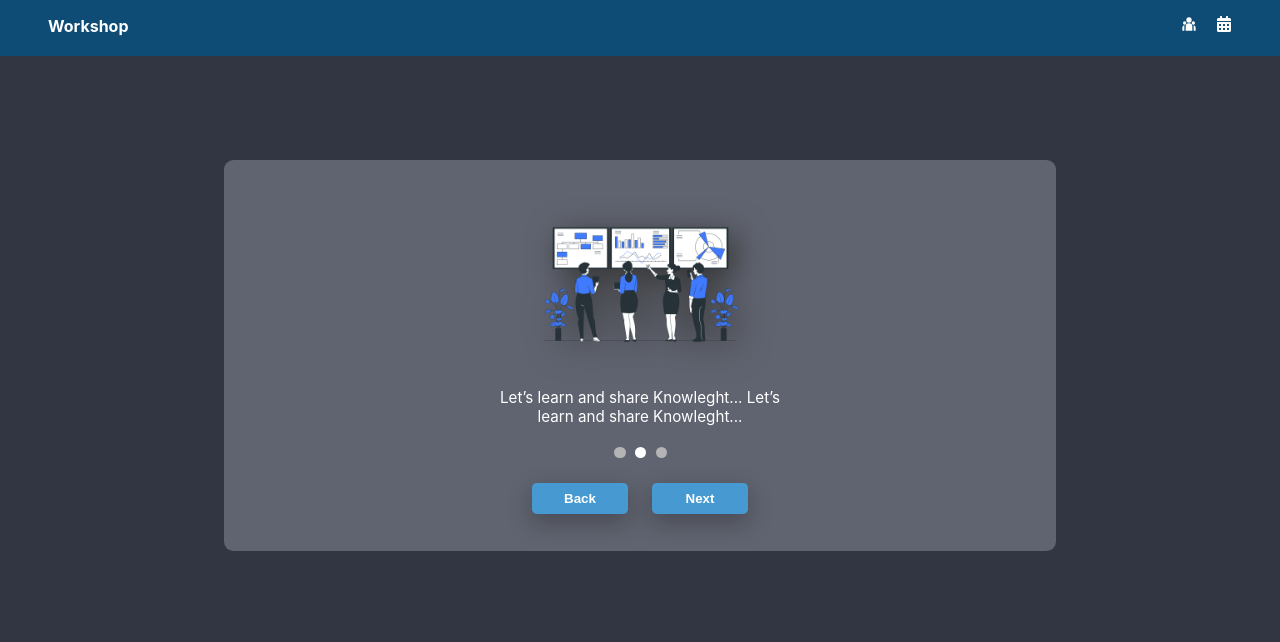
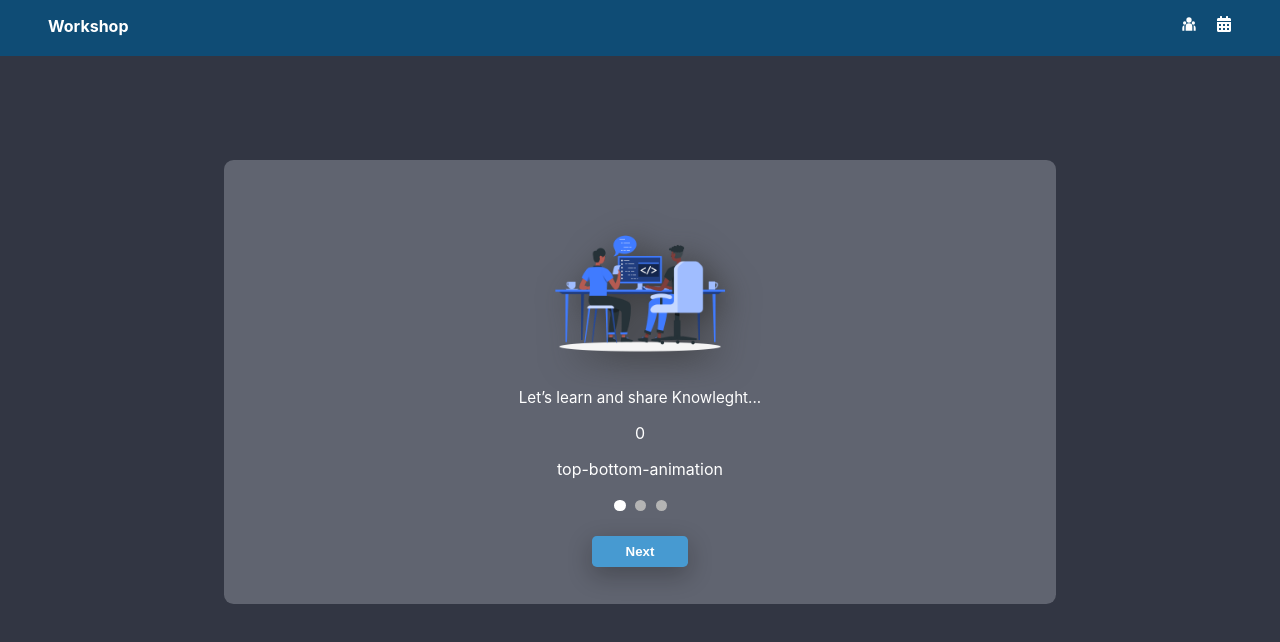
Before and after one commit to robertocarlosmedina/workshop, a React (Create React App) app: page / in a window 1280 px wide. Shown: the top 642 px of the page. Built offline with nearby package versions, Linux system fonts and the light colour scheme.

Commit message:
Coding the sildes animations.

```diff
--- a/src/components/uicards/cards.css
+++ b/src/components/uicards/cards.css
@@ -16,4 +16,5 @@
   padding: 1rem;
   border-radius: var(--card-border-radius);
   text-align: center;
+  overflow: hidden;
 }
--- a/src/components/userInterface/frontPage.js
+++ b/src/components/userInterface/frontPage.js
@@ -1,4 +1,4 @@
-import { useState, React } from "react";
+import { useState, useRef, React } from "react";
 
 import UICards from "../uicards/uiCards";
 import AppHeader from "../headers/appHeader";
@@ -10,7 +10,8 @@ import digitalPresentationIlustration from "../../assets/ilustrations/digital-pr
 import subscribeBroIlustration from "../../assets/ilustrations/subscriber-bro.png";
 
 function FrontPage() {
-  const [positionIndex, setPositionIndex] = useState(1);
+  const [positionIndex, setPositionIndex] = useState(0);
+  const [animationClass, setAnimationClass] = useState("top-bottom-animation")
   const carroselPartes = [
     {
       id: 1,
@@ -32,8 +33,23 @@ function FrontPage() {
       text: "blabLet’s learn and share Knowleght... Let’s learn and share Knowleght... labla",
       ilustrationUrl: subscribeBroIlustration,
       altText: "",
-    },
+    }
   ];
+
+  const changePositionIndexANDanimation = ( index ) =>{
+    const lastIndex = positionIndex
+    setPositionIndex(index)
+    console.log(`${lastIndex}, ${index}, ${parseInt(lastIndex) - parseInt(index)}`)
+    if(parseInt(lastIndex) - parseInt(index) < parseInt(index)){
+      setAnimationClass("right-left-animation")
+      console.log(`Firts: ${animationClass}`)
+    }
+    else{
+      setAnimationClass("left-right-animation")
+      console.log(`Secund: ${animationClass}`)
+
+    }
+  }
 
   return (
     <main>
@@ -45,16 +61,18 @@ function FrontPage() {
           ilustrationUrl={carroselPartes[positionIndex].ilustrationUrl}
           ilustrationDescription={carroselPartes[positionIndex].altText}
           textToDisplay={carroselPartes[positionIndex].text}
+          animationClass={animationClass}
         />
-        <p></p>
+        <p>{positionIndex}</p>
+        <p>{animationClass}</p>
         <PositionController
           currentIndex={positionIndex}
-          setPositionIndex={setPositionIndex}
+          changePositionIndexANDanimation={changePositionIndexANDanimation}
         />
 
         <ControllerButtons
           currentIndex={positionIndex}
-          setPositionIndex={setPositionIndex}
+          changePositionIndexANDanimation={changePositionIndexANDanimation}
         />
       </UICards>
     </main>
--- a/src/components/userInterface/infoDisplay/contentToDisplay.css
+++ b/src/components/userInterface/infoDisplay/contentToDisplay.css
@@ -1,10 +1,55 @@
-.content-display{
-    text-align: center;
+.content-display {
+  text-align: center;
 }
 
-.desciption-text{
-    max-width: 20rem;
-    text-align: center;
-    margin: 0 auto;
-    font-size: max(.5rem, .95rem);
+.desciption-text {
+  max-width: 20rem;
+  text-align: center;
+  margin: 0 auto;
+  font-size: max(0.5rem, 0.95rem);
 }
+
+.top-bottom-animation {
+  animation: top-bottom-animation 2s both;
+}
+
+.right-left-animation {
+  animation: right-left-animation 2s both;
+}
+
+.left-right-animation {
+  animation: left-right-animation 2s both;
+}
+
+@keyframes top-bottom-animation {
+  from {
+    transform: translateY(-2rem);
+    opacity: 0;
+  }
+  to {
+    transform: translateY(0rem);
+    opacity: 1;
+  }
+}
+
+@keyframes right-left-animation {
+  from {
+    transform: translateX(3rem);
+    opacity: 0;
+  }
+  to {
+    transform: translateX(0rem);
+    opacity: 1;
+  }
+}
+
+@keyframes left-right-animation {
+  from {
+    transform: translateX(-3rem);
+    opacity: 0;
+  }
+  to {
+    transform: translateX(0rem);
+    opacity: 1;
+  }
+}
--- a/src/components/userInterface/infoDisplay/contentToDisplay.js
+++ b/src/components/userInterface/infoDisplay/contentToDisplay.js
@@ -1,16 +1,22 @@
 import React from "react";
 
-import './contentToDisplay.css'
+import "./contentToDisplay.css";
 
 function ContentToDisplay(props) {
+  const animationKeyFrame = `${props.animationClass} 2s both`;
   return (
-    <div className="content-display">
+    <div className='content-display'>
       <img
-        className='ilustration'
+        style={{ animation: "none", animation: animationKeyFrame }}
+        className={`ilustration`}
         src={props.ilustrationUrl}
         alt={props.ilustrationDescription}
       />
-      <p className="desciption-text">{props.textToDisplay}</p>
+      <p
+        className={`desciption-text`}
+        style={{ animation: animationKeyFrame }}>
+        {props.textToDisplay}
+      </p>
     </div>
   );
 }
--- a/src/components/userInterface/infoDisplay/controllerButtons.js
+++ b/src/components/userInterface/infoDisplay/controllerButtons.js
@@ -10,7 +10,7 @@ function ControlerButtons(props) {
           <li>
             <button
               onClick={() => {
-                props.setPositionIndex(props.currentIndex + 1);
+                props.changePositionIndexANDanimation(props.currentIndex + 1);
               }}
               className='secundary-button controler-button  button'>
               Next
@@ -25,7 +25,7 @@ function ControlerButtons(props) {
           <li>
             <button
               onClick={() => {
-                props.setPositionIndex(props.currentIndex - 1);
+                props.changePositionIndexANDanimation(props.currentIndex - 1);
               }}
               className='secundary-button controler-button button'>
               Back
@@ -34,7 +34,7 @@ function ControlerButtons(props) {
           <li>
             <button
               onClick={() => {
-                props.setPositionIndex(props.currentIndex + 1);
+                props.changePositionIndexANDanimation(props.currentIndex + 1);
               }}
               className='secundary-button controler-button button'>
               Next
@@ -49,7 +49,7 @@ function ControlerButtons(props) {
           <li>
             <button
               onClick={() => {
-                props.setPositionIndex(props.currentIndex - 1);
+                props.changePositionIndexANDanimation(props.currentIndex - 1);
               }}
               className='secundary-button controler-button button'>
               Back
@@ -64,7 +64,7 @@ function ControlerButtons(props) {
       );
       break;
     default:
-      props.setPositionIndex(0);
+      props.changePositionIndexANDanimation(0);
       return <button>Next</button>;
   }
 }
--- a/src/components/userInterface/infoDisplay/positionController.js
+++ b/src/components/userInterface/infoDisplay/positionController.js
@@ -7,19 +7,19 @@ function PositionController(props) {
     <ul className='carrossel-position-controler'>
       <li
         onClick={() => {
-          props.setPositionIndex(0);
+          props.changePositionIndexANDanimation(0);
         }}
         className='positional-circle'
         id={props.currentIndex === 0 ? "active" : ""}></li>
       <li
         onClick={() => {
-          props.setPositionIndex(1);
+          props.changePositionIndexANDanimation(1);
         }}
         className='positional-circle'
         id={props.currentIndex === 1 ? "active" : ""}></li>
       <li
         onClick={() => {
-          props.setPositionIndex(2);
+          props.changePositionIndexANDanimation(2);
         }}
         className='positional-circle'
         id={props.currentIndex === 2 ? "active" : ""}></li>
```
